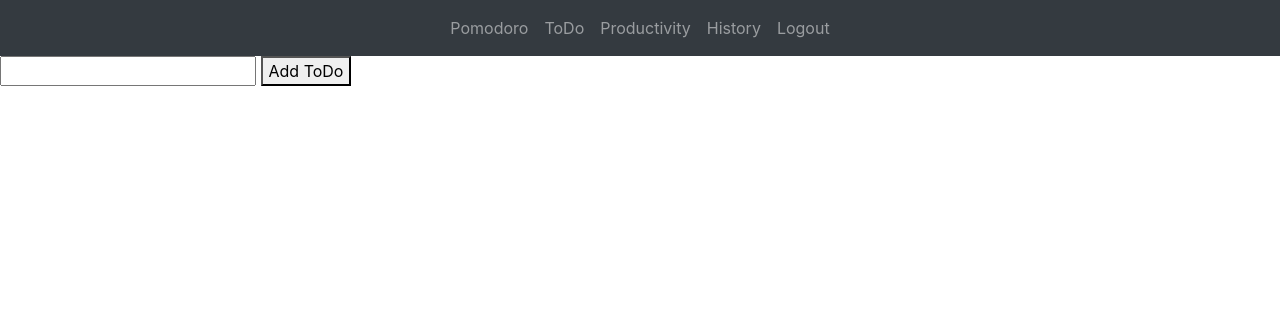
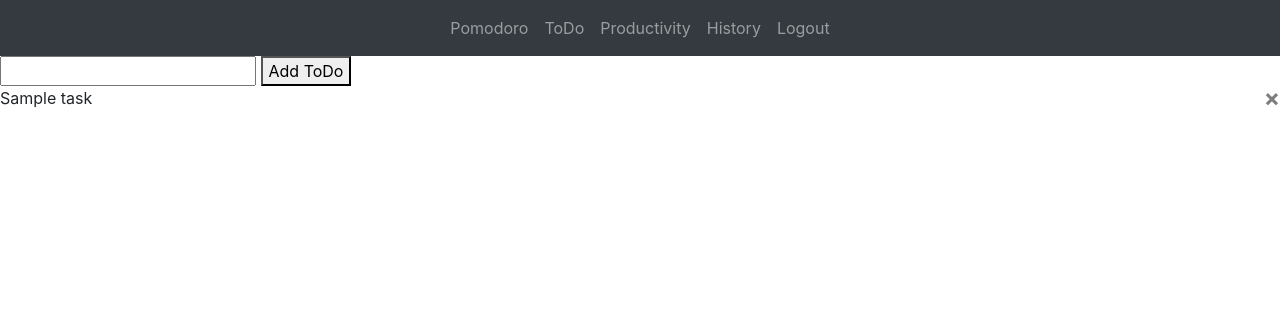
Before and after one commit to dokoe92/CS50_final, a Flask app: template templates/todo.html in a window 1280 px wide. Shown: the top 316 px of the page. Run offline with Flask 2, Linux system fonts and the light colour scheme; the template is opened without the code that fills it: most values are stand-ins (such as "Sample title", 1, 10 or a date in 2020).

Commit message:
added database and jinja template insertion for tasks saved of the user - LOGIC MUST BE REVISED SEE COMMENTS IN todo.js

```diff
--- a/app.py
+++ b/app.py
@@ -134,23 +134,29 @@ def pomodoro():
 @app.route("/todo", methods=["GET", "POST"])
 @login_required
 def todo():
+    con = sqlite3.connect("timoro.db")
+    con.row_factory = sqlite3.Row
+    c = con.cursor()
+    user_id = session["user_id"]
     if request.method == "POST":
-        con = sqlite3.connect("timoro.db")
-        con.row_factory = sqlite3.Row
-        c = con.cursor()
         output = request.get_json()
         result = json.loads(output)
         print(result)
         task = result["task"]
 
         # Insert task into database
-        user_id = session["user_id"]
+
         c.execute("INSERT INTO todo (task, date, user_id) VALUES (?, ?, ?)", [task, datetime.date.today(), user_id])
         con.commit()
 
+
         return result
     else:
+        c.execute ("SELECT task FROM todo WHERE user_id = ?", [user_id])
+        db_tasks = c.fetchall()
+        tasks = []
+        for task in db_tasks:
+            tasks.append(task["task"])
+        print(tasks)
 
-
-
-        return render_template("todo.html")
+        return render_template("todo.html", tasks=tasks)
--- a/static/todo.js
+++ b/static/todo.js
@@ -19,9 +19,10 @@ submit_todo.addEventListener("click", function(){
     span.className = "close";
     span.appendChild(txt);
     el.append(span);
-
 })
 
+//add  delete button for files from database!
+//think about logic to delete files from database when clicked on delete button!
 
 
 
--- a/templates/todo.html
+++ b/templates/todo.html
@@ -12,6 +12,13 @@
         <button id="submit_todo">Add ToDo</button>
     </div>
     <div id="todo-field">
+        {% for task in tasks %}
+        <div class="task">
+            {{ task }}
+            <span class="close">&#215;</span>
+        </div>
+        {% endfor %}
+
     </div>
 </div>
 
```
Also changed, not shown: timoro.db.
